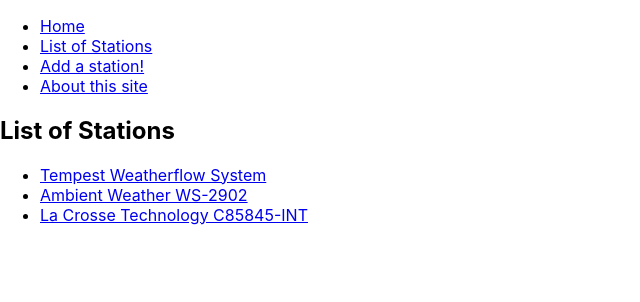
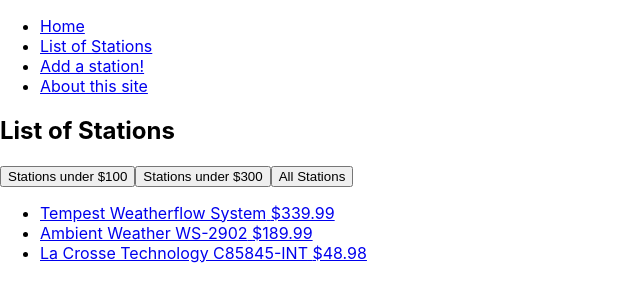
Before and after one commit to ldv432/WeatherStationsPhase2, a React (Create React App) app: page /station-list in a window 1280 px wide. Shown: the top 302 px of the page, without its empty margins (0-640 px from the left). Built offline with nearby package versions, Linux system fonts and the light colour scheme; data requests are answered from the project's data file.

Commit message:
added filter by price buttons

```diff
--- a/db.json
+++ b/db.json
@@ -1,7 +1,7 @@
 {
     "stations": [
-      { "id": 1, "name": "Tempest Weatherflow System", "description": "Centered around the Tempest Weather Station and the powerful Tempest app with a guaranteed better forecast, the Tempest Weather System is the ultimate tool for managing your smart home, garden, and all weather-driven decisions.  ", "image": "https://shop.tempest.earth/cdn/shop/files/tempest-phone-purple-2024_1024x1024@2x.jpg?v=1717687257", "price": "$339.00"},
-      { "id": 2, "name": "Ambient Weather WS-2902", "description": "Ambient Weather's best-selling Personal Wi-Fi Weather Station, the WS-2902, allows you to monitor your home and backyard weather conditions with a brilliant, easy-to-read LCD color display.", "image": "https://ambientweather.com/media/catalog/product/a/w/aw-ws-2902.jpg?optimize=medium&bg-color=255,255,255&fit=bounds&height=600&width=400&canvas=400:600", "price": "$189.99" },
-      { "id": 3, "name": "La Crosse Technology C85845-INT", "description": "Full color display gives you current temperatures & humidity, with a future forecast whether it could be sunny or rainy to snowy. Features accurate, self-set atomic time & date with automatic DST updates. Records min/max values and alerts you of extreme temperatures.", "image": "https://m.media-amazon.com/images/I/81iu0c86V8L._AC_SL1500_.jpg", "price": "$48.98"}
+      { "id": 1, "name": "Tempest Weatherflow System", "description": "Centered around the Tempest Weather Station and the powerful Tempest app with a guaranteed better forecast, the Tempest Weather System is the ultimate tool for managing your smart home, garden, and all weather-driven decisions.  ", "image": "https://shop.tempest.earth/cdn/shop/files/tempest-phone-purple-2024_1024x1024@2x.jpg?v=1717687257", "price": 339.99},
+      { "id": 2, "name": "Ambient Weather WS-2902", "description": "Ambient Weather's best-selling Personal Wi-Fi Weather Station, the WS-2902, allows you to monitor your home and backyard weather conditions with a brilliant, easy-to-read LCD color display.", "image": "https://ambientweather.com/media/catalog/product/a/w/aw-ws-2902.jpg?optimize=medium&bg-color=255,255,255&fit=bounds&height=600&width=400&canvas=400:600", "price": 189.99},
+      { "id": 3, "name": "La Crosse Technology C85845-INT", "description": "Full color display gives you current temperatures & humidity, with a future forecast whether it could be sunny or rainy to snowy. Features accurate, self-set atomic time & date with automatic DST updates. Records min/max values and alerts you of extreme temperatures.", "image": "https://m.media-amazon.com/images/I/81iu0c86V8L._AC_SL1500_.jpg", "price": 48.98}
     ]
   }
--- a/src/components/AddStation.js
+++ b/src/components/AddStation.js
@@ -25,7 +25,7 @@
 }
   return (
 
-    <form>
+    <form onSubmit = {handleSubmit}>
       <h2>Add Station</h2>
       <label>
         Station Name:
@@ -57,7 +57,7 @@
         onChange={(e) => setPrice(e.target.value)} />
       </label>
       <br />
-      <button onSubmit = {handleSubmit}>SUBMIT</button>
+      <button>SUBMIT</button>
     </form>
 
   )
--- a/src/components/StationDetails.js
+++ b/src/components/StationDetails.js
@@ -2,12 +2,12 @@
 import { useParams } from "react-router-dom";
 
 function StationDetails(){
-    console.log("hello")
-    const { id } = useParams()
+    const { id }  = useParams()
     const [ station, setStation ] = useState()
+   console.log(id)
 
     useEffect(() => {
-        fetch(`http://localhost:3000/stations/${id}`)
+        fetch(`http://localhost:3000/stations/${id}/`)
             .then(res => res.json())
             .then(data => setStation(data))
     }, [id]);
@@ -17,7 +17,7 @@
     return (
         <div>
             <h2>{station.name}</h2>
-            <h3>{station.price}</h3>
+            <h3>{`$${station.price}`}</h3>
             <p>{station.description}</p>
             <div className="img-container">
                 <img src={station.image} alt="Weather Station" />
--- a/src/components/StationList.js
+++ b/src/components/StationList.js
@@ -4,20 +4,29 @@
 function StationList() {
 
   const [stations, setStations] = useState([])
+  const [filterAmount, setFilterAmount] = useState(0)
 
   useEffect(() => {
     fetch('http://localhost:3000/stations')
       .then(res => res.json())
       .then(data => setStations(data))
+  }, [])
+
+  const filteredStations = stations.filter(station => {
+    if (filterAmount === 0) return true
+    return station.price < filterAmount
   })
 
   return (
     <div>
       <h2> List of Stations </h2>
+      <button onClick={() => setFilterAmount(100)}>Stations under $100</button>
+      <button onClick={() => setFilterAmount(300)}>Stations under $300</button>
+      <button onClick={() => setFilterAmount(0)}>All Stations</button>
       <ul>
-        {stations.map(station => (
+        {filteredStations.map(station => (
           <li key={station.id}>
-            <Link to={`/stations/${station.id}`}>{station.name}</Link>
+            <Link to={`/stations/${station.id}`}>{station.name} {`$${station.price}`}</Link>
           </li>
         ))}
       </ul>
```
Also changed, not shown: src/components/Filter.js (deleted, +0 -11 lines).
